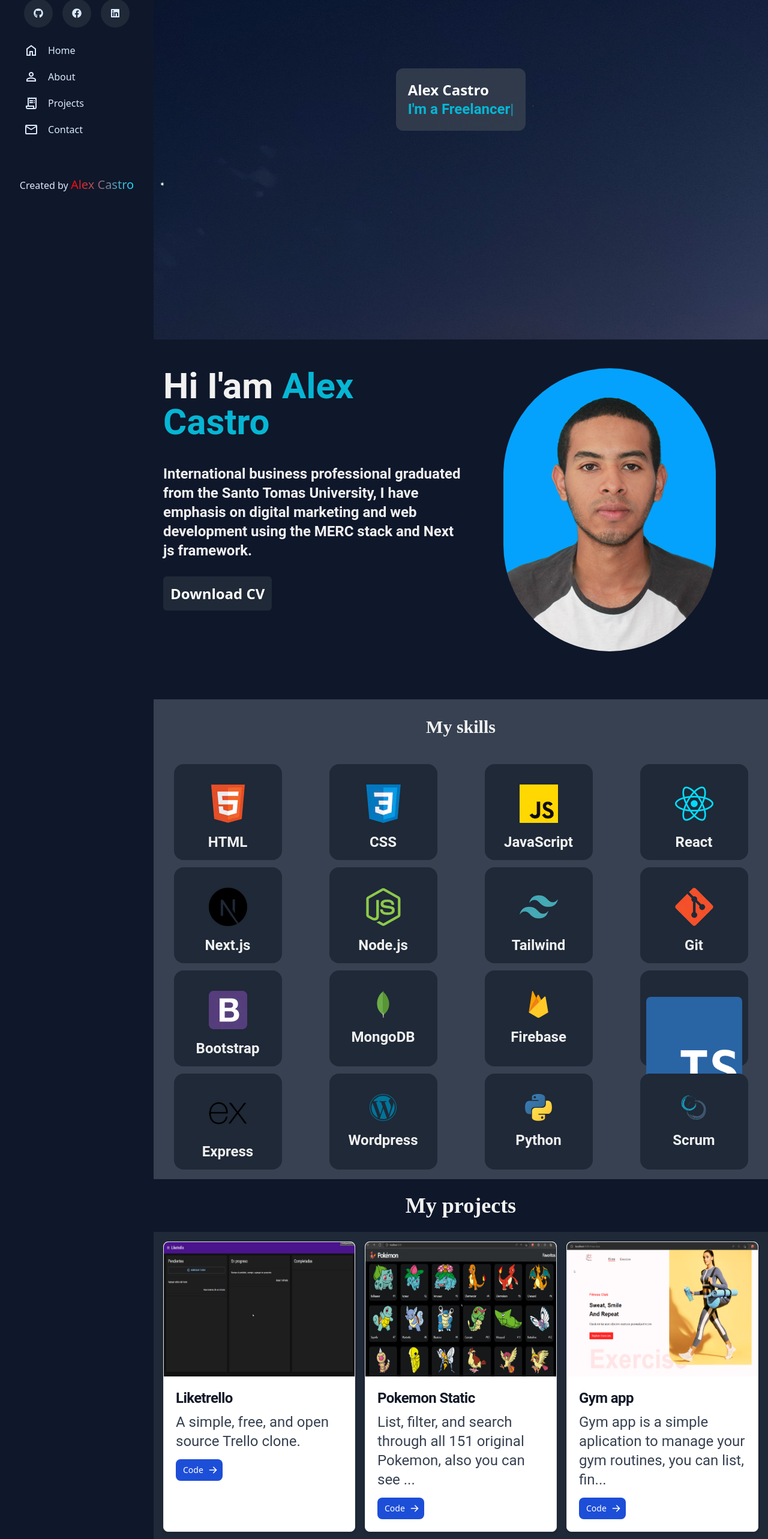
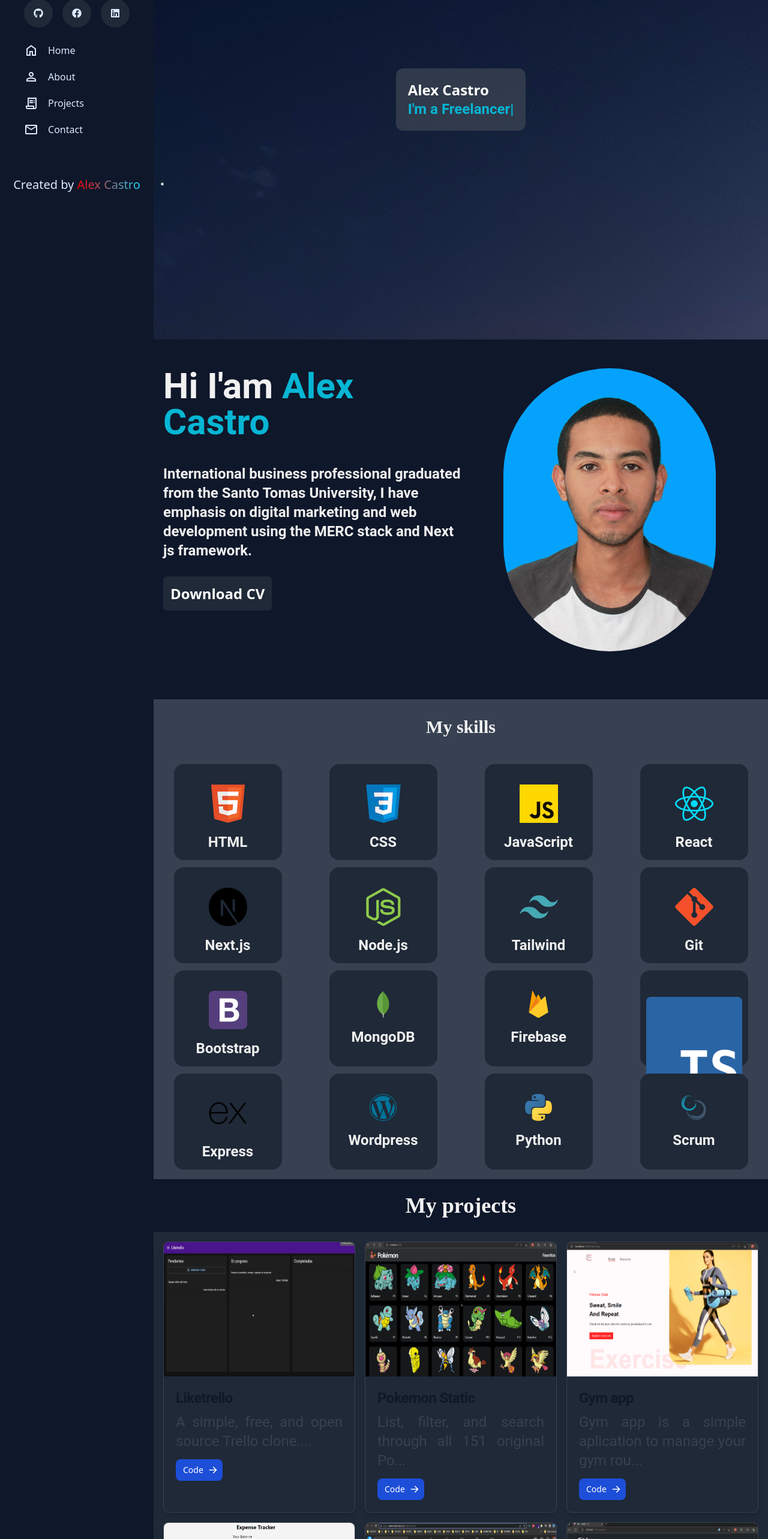
Before and after one commit to Alexcastr/my-portfolio, a Next.js app: page / in a window 1280 px wide. Shown: the part 234-2800 px from the top of the page at 60% size. Built offline with nearby package versions, Linux system fonts and the light colour scheme.

Commit message:
fixing the card efects, adding some changes at the profile text footer

```diff
--- a/components/Card.tsx
+++ b/components/Card.tsx
@@ -1,4 +1,4 @@
-import { FC } from "react";
+import { FC, useState } from "react";
 import Image from "next/image";
 import Link from "next/link";
 
@@ -16,8 +16,14 @@ export const Card: FC<ProjectsProps> = ({
   githubUrl,
   image,
 }) => {
+  const [togle, setTogle] = useState(false);
+
+  function handleClick() {
+    setTogle(!togle);
+  }
+
   return (
-    <li className="max-w-lg bg-white border border-gray-200 rounded-lg shadow-md  dark:bg-gray-800 dark:border-gray-700 mx-auto">
+    <li className="max-w-lg border border-gray-200 rounded-lg shadow-lg bg-gray-800 border-gray-700 mx-auto  hover:brightness-125 transition duration-200 ">
       <Link href={githubUrl} legacyBehavior>
         <a target="_blank" rel="noreferrer">
           <Image
@@ -35,10 +41,16 @@ export const Card: FC<ProjectsProps> = ({
           {title}
         </h5>
 
-        <p className="mb-3 font-normal text-gray-700 dark:text-gray-400">
-          {description.length > 100? description.slice(0, 77) + '...' : description}
+        <p className="mb-3 font-normal text-gray-700 dark:text-gray-400 text-justify">
+          {togle ? description : description.substring(0, 53)}
+          <span
+            className="cursor-pointer hover:text-cyan-500 transition duration-200"
+            onClick={handleClick}
+          >
+            {togle ? "" : "..."}
+          </span>
+        </p>
 
-        </p>
         <Link href={githubUrl} legacyBehavior>
           <a
             target="_blank"
--- a/components/Sidebar.tsx
+++ b/components/Sidebar.tsx
@@ -80,7 +80,7 @@ export const Sidebar: FC<Props> = ({ children }) => {
               </Link>
             ))}
           </nav>
-          <div className="mt-14 text-center">
+          <div className="mt-14 text-center text-xl">
             Created by <span className="bg-white text-xl text-gradient-red-blue ">Alex Castro</span>
           </div>
         </div>
```
